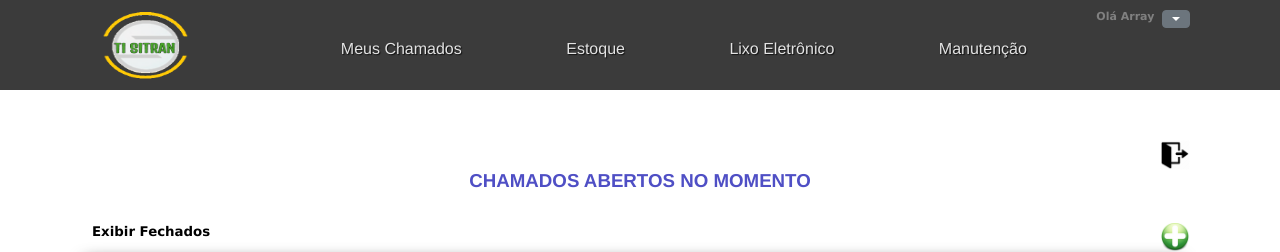
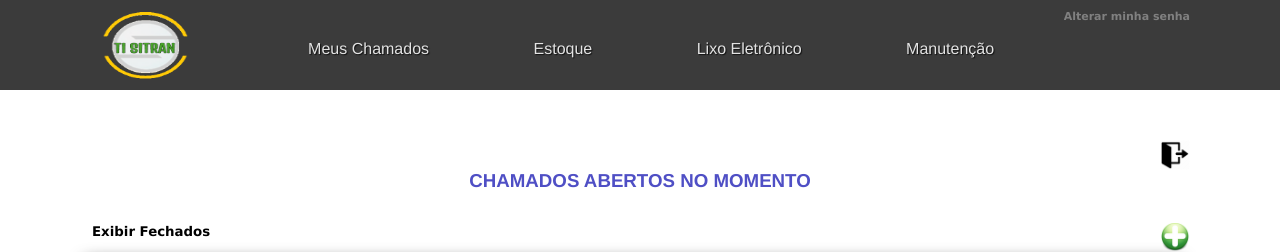
Before and after one commit to rafaalvesf/Central_Chamados_Sitran, a PHP site: page /home.php in a window 1280 px wide. Shown: the top 252 px of the page. Run offline with PHP 8.4, Linux system fonts and the light colour scheme; the visitor is signed in with stand-in values (Sample User, id 1); data that the repository does not hold is empty.

Commit message:
Revert "opções do usuário"
This reverts commit 6d9d8c3ae7a5516371dc48a603b40f72864be359.

```diff
--- a/css/main.css
+++ b/css/main.css
@@ -1600,28 +1600,3 @@ table {
   width:500px;
   margin:0 auto;
 }
-
-.user-button{
-  width: 100%;
-  font-family: Verdana, Geneva, Tahoma, sans-serif;
-  font-size: 12px;
-  text-decoration: none;
-}
-
-.user-button:hover{
-  width: 72%;
-  font-family: Verdana, Geneva, Tahoma, sans-serif;
-  font-size: 12px;
-  background-color: rgb(226, 226, 226);
-}
-
-.is-white2{
-  float: right;
-  font-family: verdana;
-  font-weight: bold;
-  text-decoration: none;
-  color: grey;
-  font-size: 11px;
-  border-color: transparent;
-  background-color: transparent;
-}
--- a/db.php
+++ b/db.php
@@ -35,7 +35,7 @@ if(isset($_GET['tratativa'])) {
 $query = "SELECT Tratativa FROM Fechar_Chamado WHERE Id_Chamado_Ref = '{$_GET['tratativa']}'";
 $consulta_tratativa = mysqli_query($conexao, $query);
 }
-
+#consultas de ESTOQUE
 $query = "SELECT * FROM Estoque ORDER BY Nome_Produto DESC";
 $consulta_estoque = mysqli_query($conexao, $query);
 
@@ -48,10 +48,6 @@ $consulta_manutencao = mysqli_query($conexao, $query);
 $query = "SELECT * FROM Usuarios";
 $consulta_usuarios = mysqli_query($conexao, $query);
 
-$query = "SELECT * FROM Usuarios WHERE Nome_Usuario = '{$_SESSION['usuario_digitado']}' AND Perfil = 1";
-$consulta_administradores = mysqli_query($conexao, $query);
-
-
 $query = "SELECT * FROM Setores ORDER BY Nome_Setor";
 $consulta_setores = mysqli_query($conexao, $query);
 
--- a/header.php
+++ b/header.php
@@ -13,20 +13,8 @@
 <body>
 	<header>
 		<div class="container">
-			<div class="btn-group is-white1">
-                    <button type="button" class="btn btn-secondary dropdown-toggle dropdown-toggle-split" id="dropdownMenuReference" data-toggle="dropdown" aria-haspopup="true" aria-expanded="false" data-reference="parent">
-                    <span class="sr-only">Toggle Dropdown</span>
-                    </button>
-                    <div class="dropdown-menu" aria-labelledby="dropdownMenuReference">
-                    <a  class="dropdown-item user-button" href="?pagina=alterar_senha">Alterar minha senha</a>
-                    <button class="dropdown-item" type="submit" name="itstatus" value="PAUSADO">PAUSAR Chamado</button>
-                    </div>
-                </div>
-			<label class="is-white2"> Olá <?php echo $_SESSION['usuario_digitado']?> &nbsp</label>
-			<div class="dropdown-menu" aria-labelledby="dropdownMenuReference">
-                    <button class="dropdown-item" type="submit" name="itstatus" value="FECHADO">FECHAR Chamado</button>
-                    <button class="dropdown-item" type="submit" name="itstatus" value="PAUSADO">PAUSAR Chamado</button>
-                    </div>
+
+			<a  class="is-white1" href="?pagina=alterar_senha">Alterar minha senha</a>
 			<a href="?pagina=home" class="logo">
             <img src="img/oie_transparent.png" title="Logo" alt="Logo" width="110" height="73">
 			</a>
```
